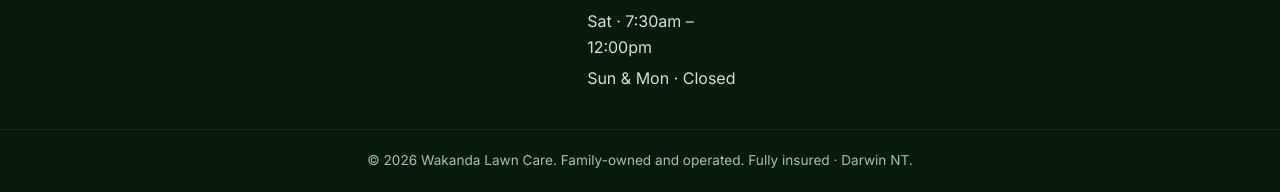
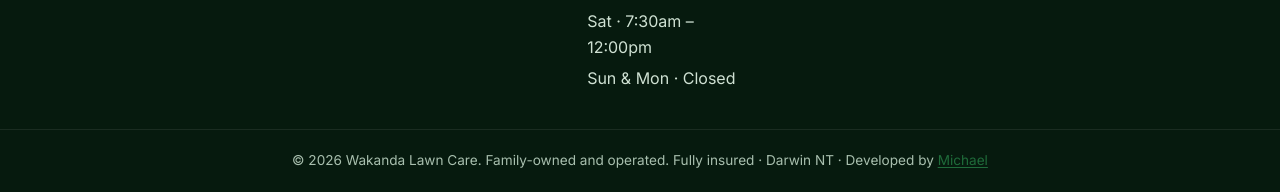
Before and after one commit to mkibigo574/Wakanda-Lawn-Care, a website: page index.html in a window 1280 px wide. Shown: the part 7133-7325 px from the top of the page. Drawn offline with nearby package versions, Linux system fonts and the light colour scheme.

Commit message:
Update footer with developer credit

```diff
--- a/index.html
+++ b/index.html
@@ -592,7 +592,7 @@
     </div>
   </div>
   <div class="footer-bottom">
-    <p>&copy; 2026 Wakanda Lawn Care. Family-owned and operated. Fully insured &middot; Darwin NT.</p>
+    <p>&copy; 2026 Wakanda Lawn Care. Family-owned and operated. Fully insured &middot; Darwin NT &middot; Developed by <a href="https://michaelkibigo.com" target="_blank" rel="noopener noreferrer">Michael</a> </p>
   </div>
 </footer>
 
```
